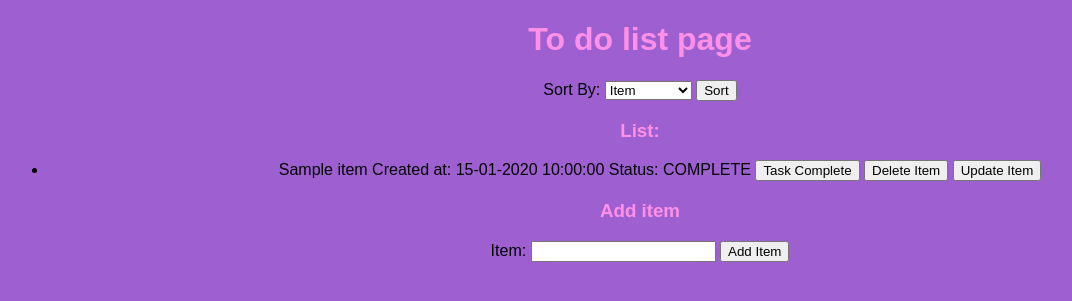
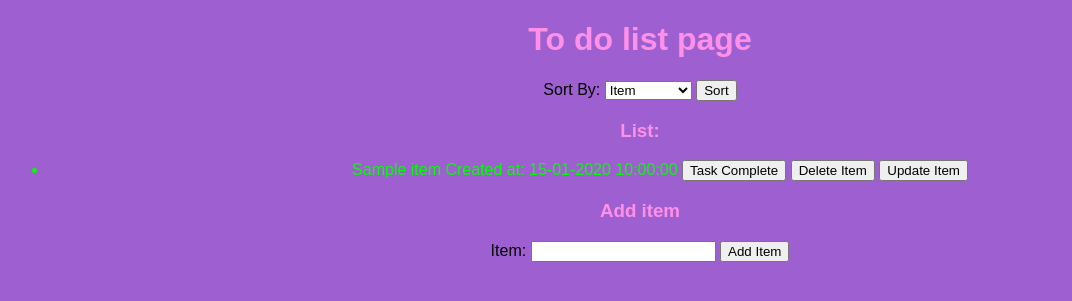
Before and after one commit to HarryEP/to-do-list, a Flask app: page / in a window 1280 px wide. Shown: the top 301 px of the page, without its empty margins (0-1072 px from the left). Run offline with Flask 3, Linux system fonts and the light colour scheme; a database or web service that is not in the repository returns one stand-in record (values such as "Sample title"); some libraries are stand-ins or nearby versions.

Commit message:
completed now in green

```diff
--- a/static/styles.css
+++ b/static/styles.css
@@ -13,3 +13,7 @@ h3 {
 #items li {
   align-items: center;
 }
+
+.completed {
+  color: rgb(0, 255, 0);
+}
--- a/templates/index.html
+++ b/templates/index.html
@@ -28,8 +28,8 @@
       <h3>List:</h3>
       <ul id="items">
         {% for item in items %}
-        <li>
-          {{ item.item }} Created at: {{ item.date.strftime('%d-%m-%Y %H:%M:%S') }} Status: {{ 'COMPLETE' if item.completed else 'NOT COMPLETE'}}
+        <li class="{% if item.completed %}completed{% endif %}">
+          {{ item.item }} Created at: {{ item.date.strftime('%d-%m-%Y %H:%M:%S') }}
           <form
             action="/complete_item/{{ item.id }}"
             method="post"
```
